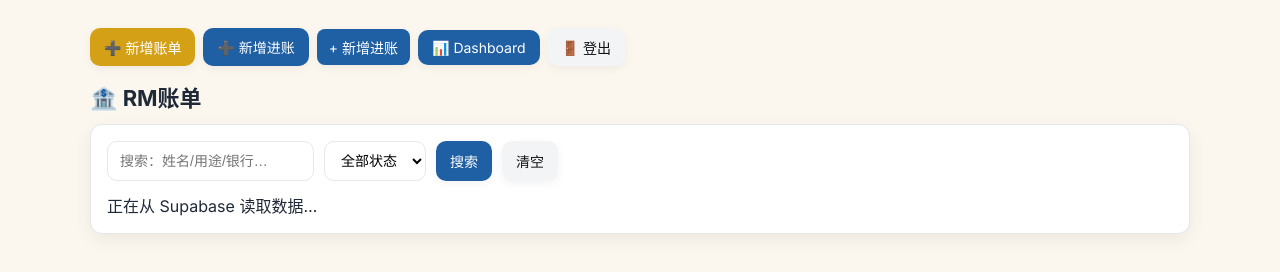
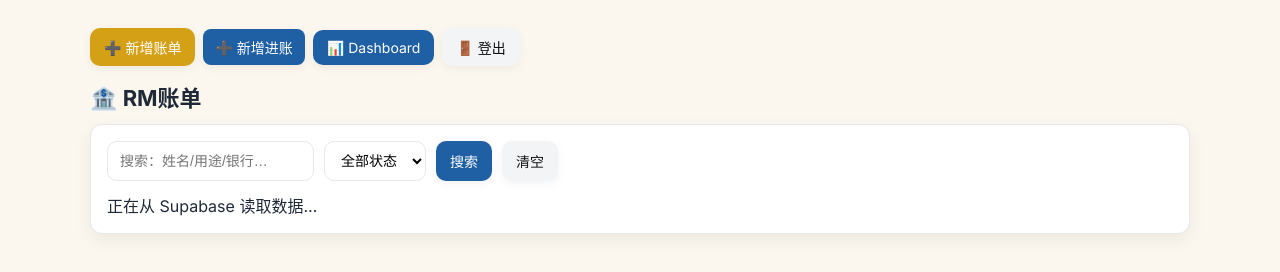
Before and after one commit to yyyjian333/systemaccounting, a plain HTML site: page index.html in a window 1280 px wide. Drawn offline with nearby package versions, Linux system fonts and the light colour scheme.

Commit message:
Update index.html

```diff
--- a/index.html
+++ b/index.html
@@ -122,8 +122,7 @@
 <body>
   <div class="nav">
     <a class="btn btn-primary" href="/submit.html">➕ 新增账单</a>
-    <button class="btn btn-info" onclick="openIncomeModal()">➕ 新增进账</button>
-    <a href="/income.html" class="btn" style="background:#1f5fa3;color:white;border-radius:8px;padding:8px 12px;text-decoration:none;">+ 新增进账</a>
+    <a href="/income.html" class="btn" style="background:#1f5fa3;color:white;border-radius:8px;padding:8px 12px;text-decoration:none;">➕ 新增进账</a>
     <a class="btn btn-info" href="/dashboard.html">📊 Dashboard</a>
     <a class="btn btn-ghost" href="#" onclick="logout()">🚪 登出</a>
     <span id="who" class="who"></span>
```
